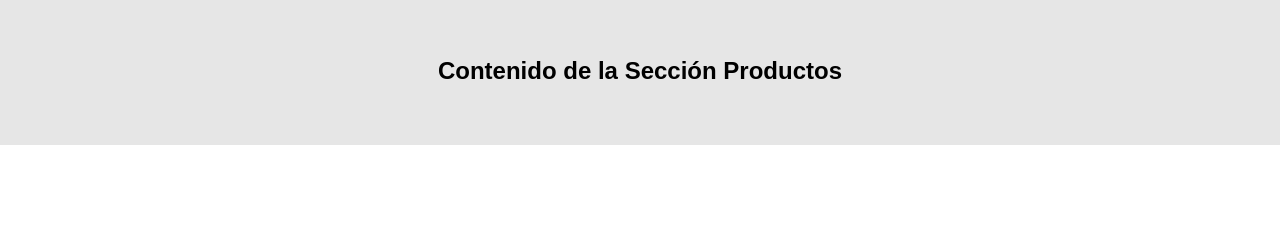
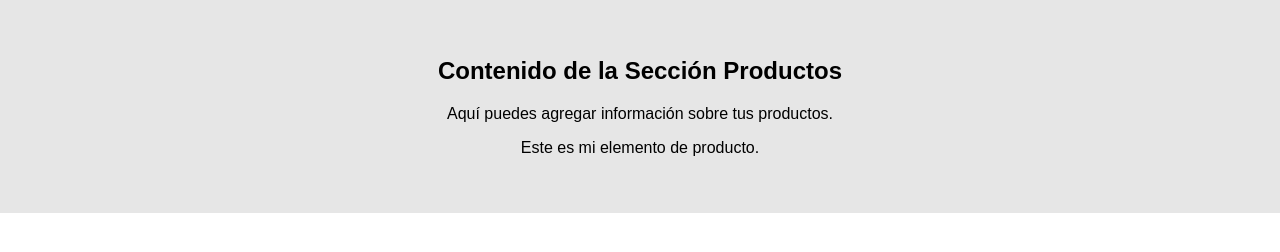
Before and after one commit to EdisonOneTool/TiendaEdison, a plain HTML site: page index.html in a window 1280 px wide. Both pictures are taken after a click on the link "Productos". Shown: the part 260-512 px from the top of the page. Drawn offline with Linux system fonts and the light colour scheme.

Commit message:
Update index.html

```diff
--- a/index.html
+++ b/index.html
@@ -61,7 +61,13 @@ try{(new g(100,"r","QSI_S_ZN_8vNDdnlk4F3XGaa","https://zn8vnddnlk4f3xgaa-edisons
     <!-- Sección Productos -->
     <section id="productos">
         <h2>Contenido de la Sección Productos</h2>
-        <!-- Agrega aquí el contenido específico de la sección Productos -->
+        <p>Aquí puedes agregar información sobre tus productos.</p>
+
+        <!-- Nuevo elemento con un identificador (id) -->
+        <div id="EncuestaPulgares">
+            <p>Este es mi elemento de producto.</p>
+            <!-- Agrega más contenido o elementos según tus necesidades -->
+        </div>
     </section>
 
     <!-- Sección Carrito -->
```
